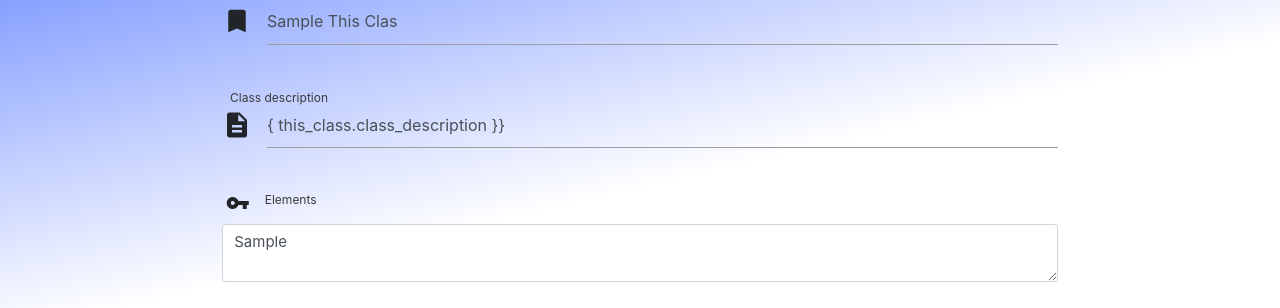
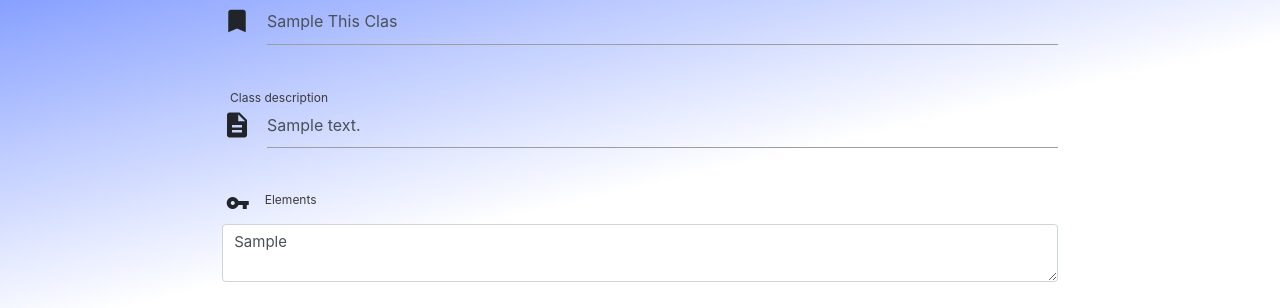
Before and after one commit to Junon72/Milestone3, a Flask app: template templates/editClass.html in a window 1280 px wide. Shown: the part 195-503 px from the top of the page. Run offline with Flask 2, Linux system fonts and the light colour scheme; the template is opened without the code that fills it: most values are stand-ins (such as "Sample title", 1, 10 or a date in 2020); some libraries are stand-ins or nearby versions.

Commit message:
Typo and mistaken field corrections

```diff
--- a/templates/classForm.html
+++ b/templates/classForm.html
@@ -21,7 +21,7 @@
         <i class="material-icons prefix">description</i>
         <textarea class="materialize-textarea form-control required validate" id="add_class_description"
             name="class_description" placeholder="Class description"
-            required="required">{ this_class.class_description }}</textarea>
+            required="required">{{ this_class.class_description }}</textarea>
         <label for="add_class_description" class="ml-2">Class description</label>
     </div>
 </div>
--- a/templates/editSeries.html
+++ b/templates/editSeries.html
@@ -28,7 +28,7 @@
             <div class="input-field col s12 l6">
                 <i class="material-icons prefix">description</i>
                 <textarea class="materialize-textarea form-control" id="series_description" name="series_description"
-                    placeholder="Description" required="required"><pre>{{ serial.series_description }}</pre></textarea>
+                    placeholder="Description" required="required">{{ serial.series_description }}</textarea>
                 <label for="series_description" class="ml-2">Description</label>
             </div>
         </div>
```
